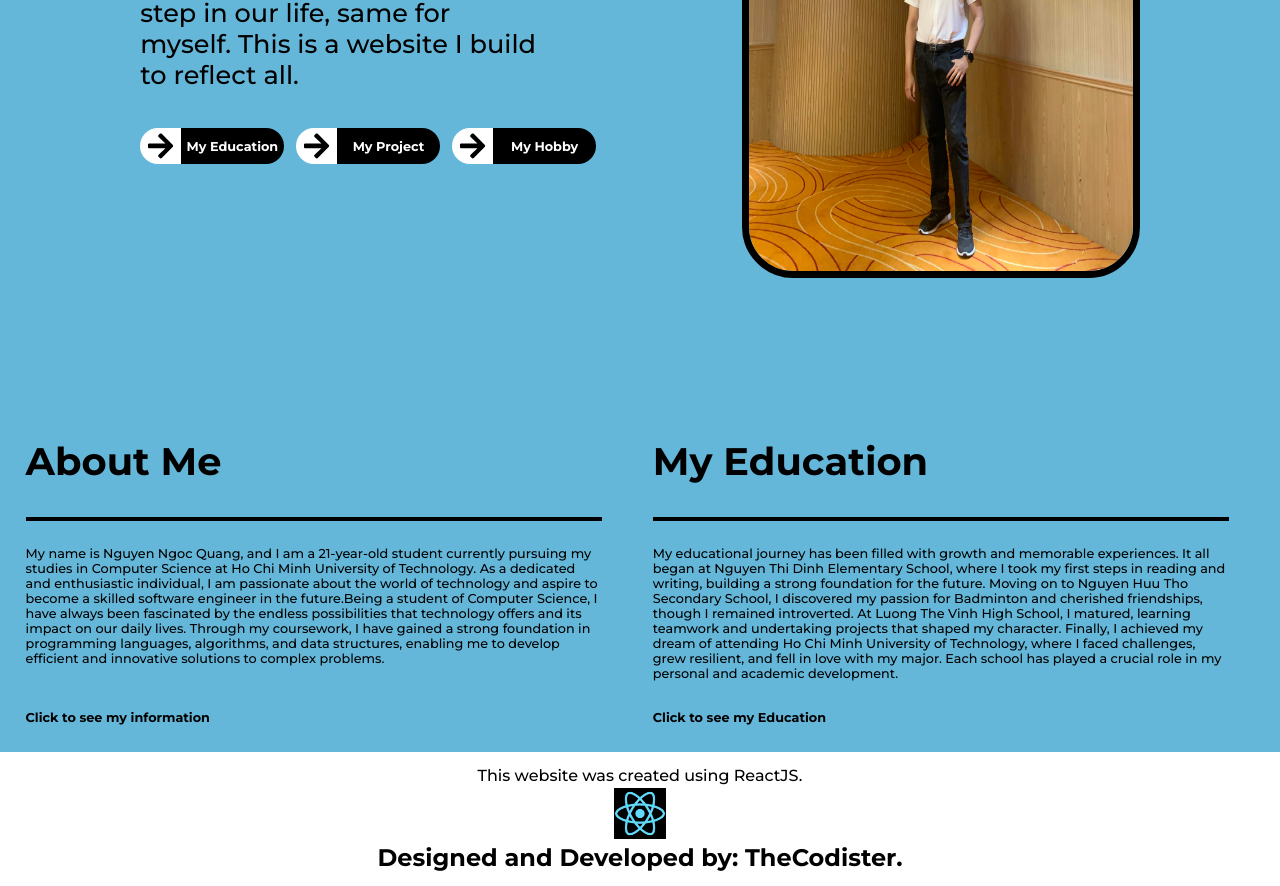
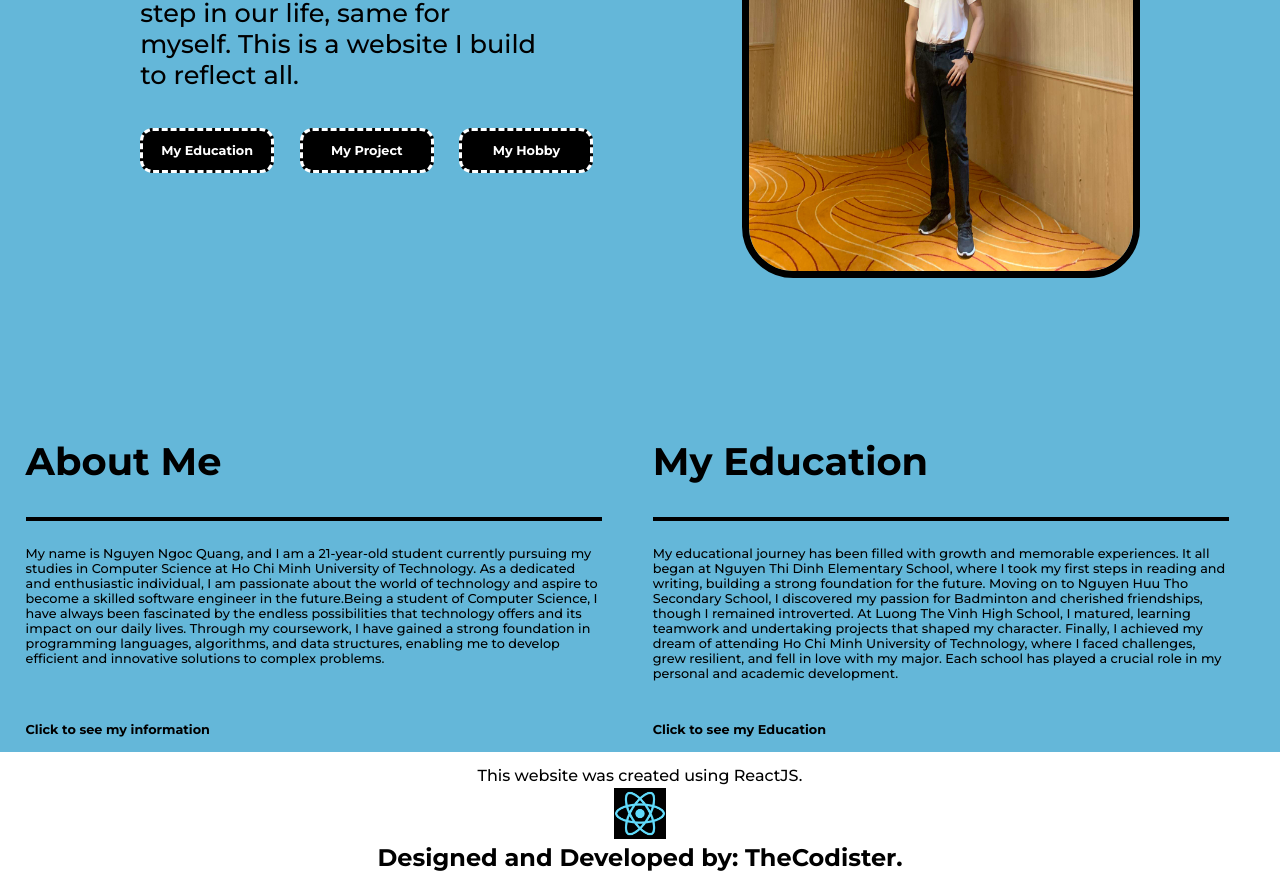
Before and after one commit to TheCodister/PersonalCV, a React (Create React App) app: page / in a window 1280 px wide. Shown: the part 520-1406 px from the top of the page. Built offline with nearby package versions, Linux system fonts and the light colour scheme; the HTML template or start-up script is replaced by a standard one.

Commit message:
new button style

```diff
--- a/src/Components/NavBar/NavBar.css
+++ b/src/Components/NavBar/NavBar.css
@@ -1,40 +1,41 @@
-.navbar{
+.navbar {
   display: flex;
   height: 12vh;
   align-items: center;
   justify-content: center;
   border-radius: 0em 0em 0em 3vw;
-    border-color: #75C9C8;
+  border-color: #75c9c8;
   background-color: rgb(27, 19, 19);
   font-weight: bold;
-    color: #75C9C8;
+  color: #75c9c8;
   margin-left: 4vw;
 }
-.navbar-icon{
+.navbar-icon {
   width: 4vw;
   height: 3vw;
   margin-right: 1vw;
 }
-.navbar h1{
+.navbar h1 {
   font-size: 1.8vw;
 }
-.links{
+.links {
   display: flex;
   flex-direction: row;
 }
-.links a{
+.links a {
   text-decoration: none;
 }
-.links h3{
+.links h3 {
   padding: 0.5em 1em 0.5em 1em;
   text-align: center;
-    color: #75C9C8;
+  color: #75c9c8;
   font-weight: bold;
   font-size: 1.1vw;
   margin-left: 1em;
   cursor: pointer;
 }
-.links h3:hover{
+.links h3:hover {
   transform: scale(1.1);
-    transition: 150ms;
+  transition: 250ms;
+  color: #fff;
 }
--- a/src/Pages/Home/Bloglist.jsx
+++ b/src/Pages/Home/Bloglist.jsx
@@ -1,8 +1,11 @@
 import { Link } from "react-router-dom";
-const BlogList = ({blogs, handleDelete}) => {
+const BlogList = ({ blogs, handleDelete }) => {
   return (
     <div className="home-blog-list">
-            {blogs.map((blog) => ( //using map to print out the array
+      {blogs.map(
+        (
+          blog //using map to print out the array
+        ) => (
           <div className="home-content-background">
             <div className="home-content" key={blog.id}>
               <div className="home-content-title">
@@ -13,13 +16,16 @@ const BlogList = ({blogs, handleDelete}) => {
                 <p>{blog.body}</p>
               </div>
               <div className="home-content-link">
-                            <Link to={blog.address}><p1>{blog.link}</p1></Link>
+                <Link to={blog.address}>
+                  <p>{blog.link}</p>
+                </Link>
               </div>
             </div>
           </div>
-                ))}
+        )
+      )}
     </div>
   );
-}
+};
 
 export default BlogList;
--- a/src/Pages/Home/Home.css
+++ b/src/Pages/Home/Home.css
@@ -1,112 +1,110 @@
-.home{
+.home {
   display: flex;
   height: 100%;
   flex-direction: column;
   text-align: center;
 }
-.home-introduction{
+.home-introduction {
   display: flex;
   justify-content: center;
   align-items: center;
   text-align: left;
   margin: 4em;
 }
-.home-introduction-text{
+.home-introduction-text {
   width: 50%;
 }
-.home-introduction h2{
+.home-introduction h2 {
   width: 75%;
   font-size: 4vw;
   margin: 0;
 }
-.home-introduction a{
+.home-introduction a {
   text-decoration: none;
   display: flex;
   align-items: center;
 }
-.home-introduction-buttonplace{
+.home-introduction-buttonplace {
   display: flex;
   flex-wrap: wrap;
-    height:4vw;
+  height: 4vw;
 }
-.home-introduction-button{
+.home-introduction-button {
   margin-right: 1vw;
 }
-.home-introduction h3{
+.home-introduction h3 {
   display: flex;
   justify-content: center;
   align-items: center;
-    flex-wrap: wrap;
-    width: 8vw;
-    height: 2.8vw;
+  width: 10vw;
+  height: 3vw;
   background-color: black;
   font-weight: bolder;
   font-size: 1vw;
-    border-radius: 0em 2em 2em 0em;
+  border-radius: 1em;
+  border-style: dashed;
+  border-width: 0.25vw;
+  margin-right: 1em;
   color: white;
-    overflow: auto;
 }
-.home-introduction p{
+.home-introduction p {
   width: 70%;
   font-size: 2vw;
 }
-.home-introduction h3:hover{
-    background-color: #FFFFFF;
-    color:black;
-    font-weight: bolder;
-    transition: 350ms;
+.home-introduction h3:hover {
+  background-color: #ffffff;
+  border-radius: 2em;
+  color: black;
+  transition: 780ms;
+  transform: scale(1.1);
 }
-.home-introduction-button-icon{
-    color: black;
-    background-color: #FFFFFF;
-    border-radius: 2em 0em 0em 2em;
-    width: 2vw;
-    height: 2.4vw;
-    padding: 0.2vw 0.6vw 0.2vw 0.6vw;
-}
-.home-introduction-pic{
+.home-introduction-pic {
   height: 78vh;
   width: 30vw;
   margin-left: 2vw;
   border-style: solid;
-    border-color:black;
+  border-color: black;
   border-width: 0.6vw;
   border-radius: 4vw;
 }
-.home-blog-list{
+.home-blog-list {
   display: flex;
   align-items: center;
   scroll-snap-type: y mandatory;
   overflow: auto;
 }
-.home-blog-list a{
+.home-blog-list a {
   text-decoration: none;
   color: black;
 }
-.home-content-background{
+.home-content-background {
   margin-top: 3vw;
 }
-.home-content-title{
+.home-content-title {
   font-size: 2vw;
 }
-.home-content-title-line{
+.home-content-title-line {
   border: 0.25vh solid rgb(0, 0, 0);
 }
-.home-content-body{
+.home-content-body {
   display: flex;
   flex-direction: column;
   font-size: 1vw;
   height: 55%;
 }
-.home-content-link{
+.home-content-link {
   font-size: 1vw;
   font-weight: bold;
 }
-.home-content-link:hover{
+.home-content-link:hover {
   transform: scale(1.05);
   transition: 150ms;
 }
-.home-content{
+.home-content-link p:hover {
+  transition: 150ms;
+  color: #ffffff;
+}
+.home-content {
   scroll-snap-align: start;
   text-align: left;
   width: 45vw;
--- a/src/Pages/Home/index.js
+++ b/src/Pages/Home/index.js
@@ -1,46 +1,84 @@
 import { useState, useEffect } from "react";
 import BlogList from "./Bloglist";
-import {FaArrowRight} from 'react-icons/fa'
-import "./Home.css"
+import { FaArrowRight } from "react-icons/fa";
+import "./Home.css";
 import { Link } from "react-router-dom";
-const Home =() => {
-    const Education = [{University: 'Ho Chi Minh University of Technology', HighSchool: "Luong The Vinh High School",SecondarySchool:"Nguyen Huu Tho Secondary School",ElementarySchool:"Nguyen Thi Dinh Elementary school"}];
-    const [blogs, setBlogs] = useState([ //usestate, blog here is a class
-        {title: 'About Me', body: 'My name is Nguyen Ngoc Quang, and I am a 21-year-old student currently pursuing my studies in Computer Science at Ho Chi Minh University of Technology. As a dedicated and enthusiastic individual, I am passionate about the world of technology and aspire to become a skilled software engineer in the future.Being a student of Computer Science, I have always been fascinated by the endless possibilities that technology offers and its impact on our daily lives. Through my coursework, I have gained a strong foundation in programming languages, algorithms, and data structures, enabling me to develop efficient and innovative solutions to complex problems.',address: './MyInformation', link: 'Click to see my information', id: 1},
-        {title: 'My Education', body: 'My educational journey has been filled with growth and memorable experiences. It all began at Nguyen Thi Dinh Elementary School, where I took my first steps in reading and writing, building a strong foundation for the future. Moving on to Nguyen Huu Tho Secondary School, I discovered my passion for Badminton and cherished friendships, though I remained introverted. At Luong The Vinh High School, I matured, learning teamwork and undertaking projects that shaped my character. Finally, I achieved my dream of attending Ho Chi Minh University of Technology, where I faced challenges, grew resilient, and fell in love with my major. Each school has played a crucial role in my personal and academic development.',address: './MyEducation',link: 'Click to see my Education', id: 2},
-        {title: 'My Project', body: 'I am Quang of HCMUT',address: './MyProject', link: 'Click to see my project', id: 3},
-        {title: 'My Hobby', body: 'I am Quang of HCMUT',address: './MyHobby', link: 'Click to see my hobby', id: 4}
+const Home = () => {
+  const Education = [
+    {
+      University: "Ho Chi Minh University of Technology",
+      HighSchool: "Luong The Vinh High School",
+      SecondarySchool: "Nguyen Huu Tho Secondary School",
+      ElementarySchool: "Nguyen Thi Dinh Elementary school",
+    },
+  ];
+  const [blogs, setBlogs] = useState([
+    //usestate, blog here is a class
+    {
+      title: "About Me",
+      body: "My name is Nguyen Ngoc Quang, and I am a 21-year-old student currently pursuing my studies in Computer Science at Ho Chi Minh University of Technology. As a dedicated and enthusiastic individual, I am passionate about the world of technology and aspire to become a skilled software engineer in the future.Being a student of Computer Science, I have always been fascinated by the endless possibilities that technology offers and its impact on our daily lives. Through my coursework, I have gained a strong foundation in programming languages, algorithms, and data structures, enabling me to develop efficient and innovative solutions to complex problems.",
+      address: "./MyInformation",
+      link: "Click to see my information",
+      id: 1,
+    },
+    {
+      title: "My Education",
+      body: "My educational journey has been filled with growth and memorable experiences. It all began at Nguyen Thi Dinh Elementary School, where I took my first steps in reading and writing, building a strong foundation for the future. Moving on to Nguyen Huu Tho Secondary School, I discovered my passion for Badminton and cherished friendships, though I remained introverted. At Luong The Vinh High School, I matured, learning teamwork and undertaking projects that shaped my character. Finally, I achieved my dream of attending Ho Chi Minh University of Technology, where I faced challenges, grew resilient, and fell in love with my major. Each school has played a crucial role in my personal and academic development.",
+      address: "./MyEducation",
+      link: "Click to see my Education",
+      id: 2,
+    },
+    {
+      title: "My Project",
+      body: "I am Quang of HCMUT",
+      address: "./MyProject",
+      link: "Click to see my project",
+      id: 3,
+    },
+    {
+      title: "My Hobby",
+      body: "I am Quang of HCMUT",
+      address: "./MyHobby",
+      link: "Click to see my hobby",
+      id: 4,
+    },
   ]);
   const handleDelete = (id) => {
     const newBlogs = blogs.filter((blog) => blog.id !== id);
     setBlogs(newBlogs);
-    }
+  };
   const button = [
-        {label: 'My Education', address:'./MyEducation'},
-        {label: 'My Project', address:'./MyProject'},
-        {label: 'My Hobby', address:'./MyHobby'},
-    ]
-    return(
+    { label: "My Education", address: "./MyEducation" },
+    { label: "My Project", address: "./MyProject" },
+    { label: "My Hobby", address: "./MyHobby" },
+  ];
+  return (
     <div className="home">
       <div className="home-introduction">
         <div className="home-introduction-text">
           <h2>My journey can all be find right here, right now.</h2>
-                    <p>We all go through little to big step in our life, same for myself. This is a website I build to reflect all.</p>
+          <p>
+            We all go through little to big step in our life, same for myself.
+            This is a website I build to reflect all.
+          </p>
           <div className="home-introduction-buttonplace">
             {button.map((button) => (
               <div className="home-introduction-button-content">
                 <Link to={button.address} className="home-introduction-button">
-                                <FaArrowRight className="home-introduction-button-icon"/>
                   <h3>{button.label}</h3>
                 </Link>
               </div>
             ))}
           </div>
         </div>
-            <img className="home-introduction-pic" alt="profile" src="/Image/ProfilePic.jpeg"></img>
+        <img
+          className="home-introduction-pic"
+          alt="profile"
+          src="/Image/ProfilePic.jpeg"
+        ></img>
       </div>
-                <BlogList blogs={blogs} handleDelete={handleDelete}/>
+      <BlogList blogs={blogs} handleDelete={handleDelete} />
     </div>
-    );    //prop is for using outside component in this component
-}
+  ); //prop is for using outside component in this component
+};
 export default Home;
```
Also changed, not shown: src/index.css (+21 -11 lines). Lines whose indentation alone changed are shown as unchanged.
